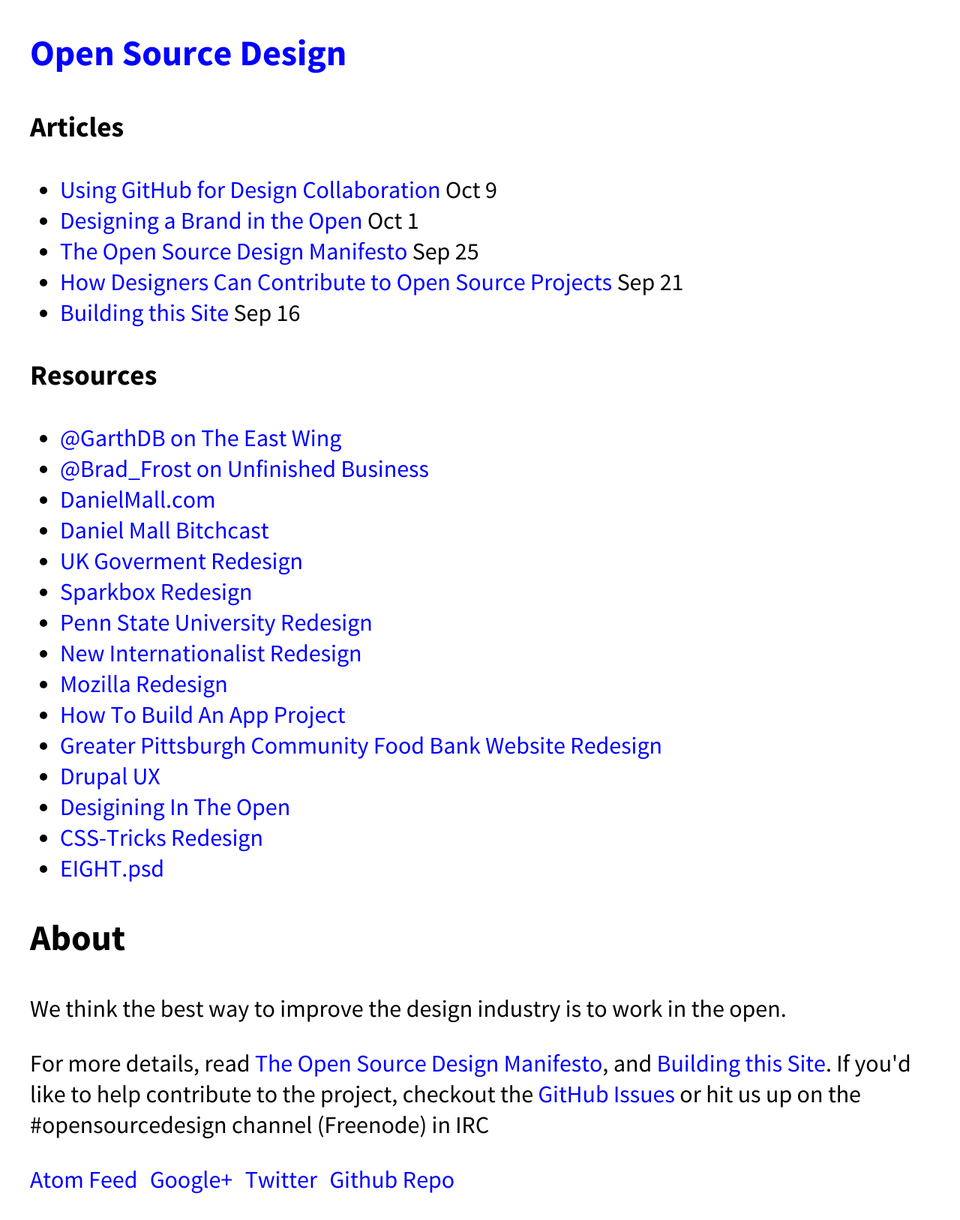
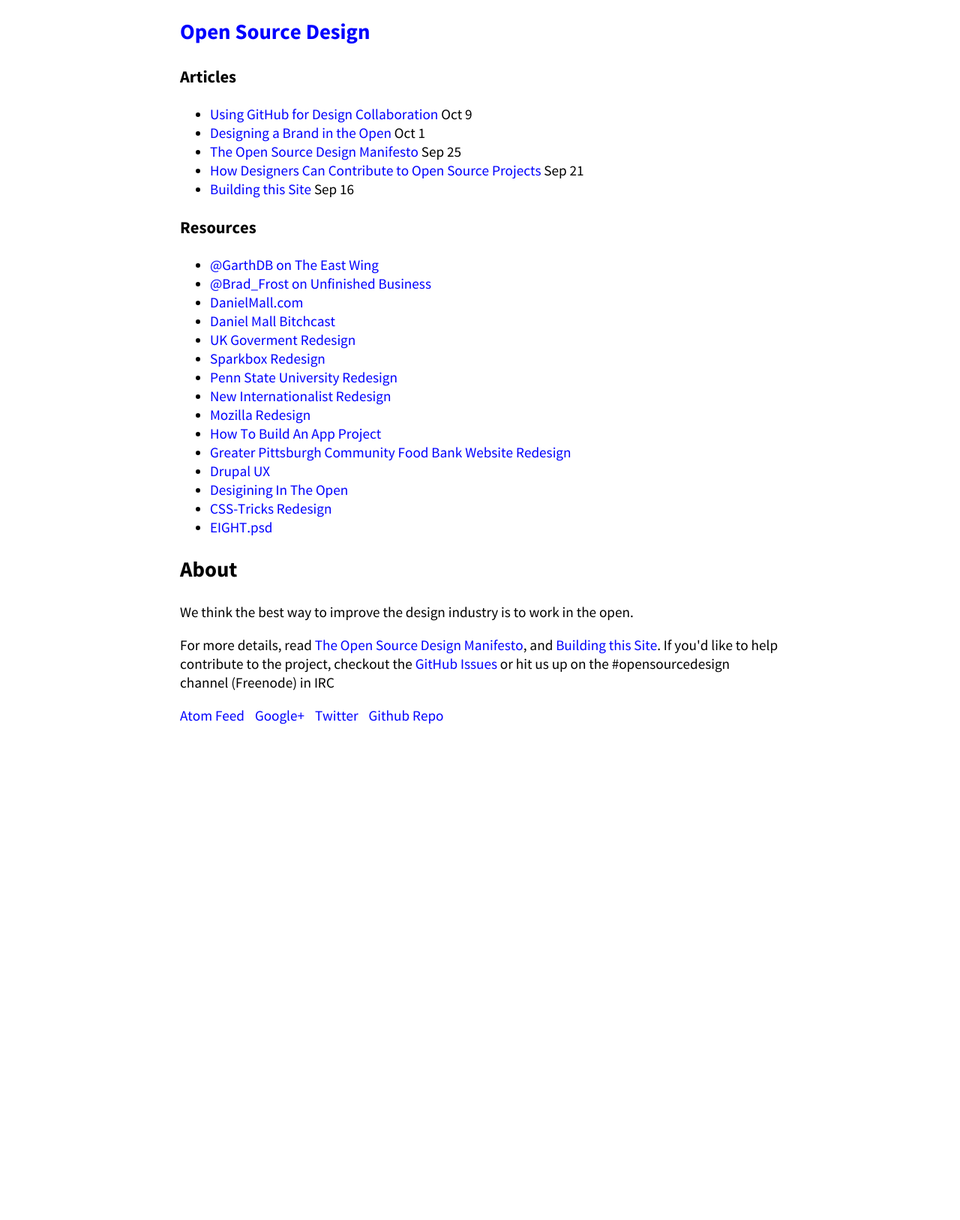
Before and after one commit to DesignOpen/designopen.github.io, a Jekyll site: the page built from index.html, in a window 1280 px wide. Shown: the whole page at 75% size. Built offline with Jekyll 4.4.1, drawn with Linux system fonts in a browser that asks for light colours; after the commit the page ends 987 px from its top, so only the background shows below that.

Commit message:
Added @media queries to adjust font-size. changed max-width to 800px for larger screens.

```diff
--- a/css/main.css
+++ b/css/main.css
@@ -1,13 +1,14 @@
 body {
   font-family: 'source_sans_pro', sans;
   font-size: 1em;
+  margin: 0;
+  transition: all 0.3s ease-in-out;
 }
 .site {
-  width: 100%;
-  max-width: 600px;
-  max-width: 1200px;
-  position: relative;
+  max-width: 800px;
   margin: 0 auto;
+  padding-left: 20px;
+  padding-right: 20px;
 }
 
 a {
@@ -41,27 +42,25 @@
   display: inline;
 }
 
-
-@media (max-width: 300px) {
-    html {
-        font-size: 70%;
+@media only screen and (min-width: 800px) {
+    body {
+        font-size: 120%;
+    }
+}
+@media only screen and (max-width: 650px) {
+    body {
+        font-size: 100%;
     }
 }
 
-@media (min-width: 500px) {
-    html {
+@media only screen and (max-width: 500px) {
+    body {
         font-size: 80%;
     }
 }
 
-@media (min-width: 700px) {
-    html {
-        font-size: 120%;
+@media only screen and (max-width: 300px) {
+    body {
+        font-size: 70%;
     }
 }
-
-@media (min-width: 1200px) {
-    html {
-        font-size: 200%;
-    }
-}
```
